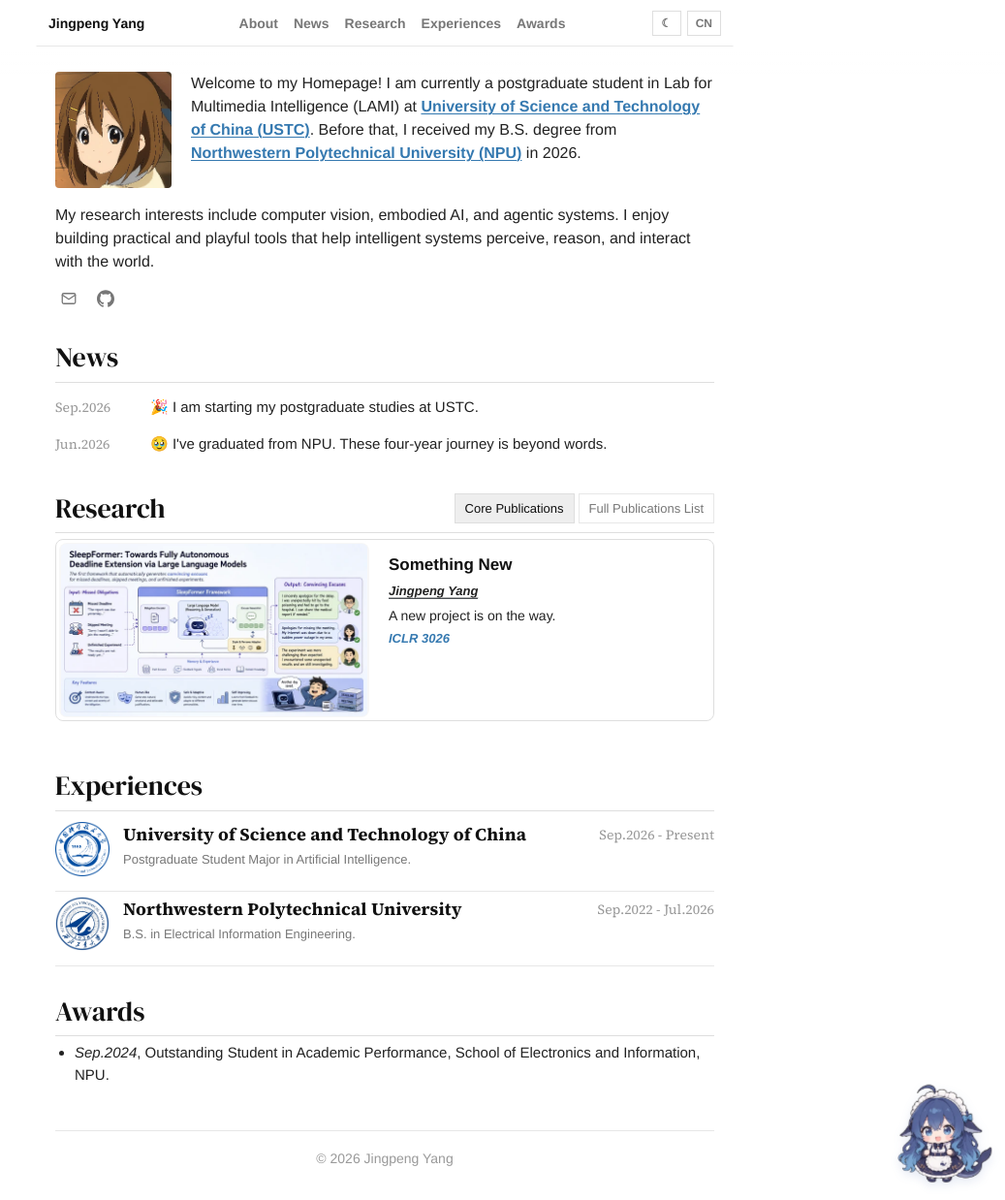
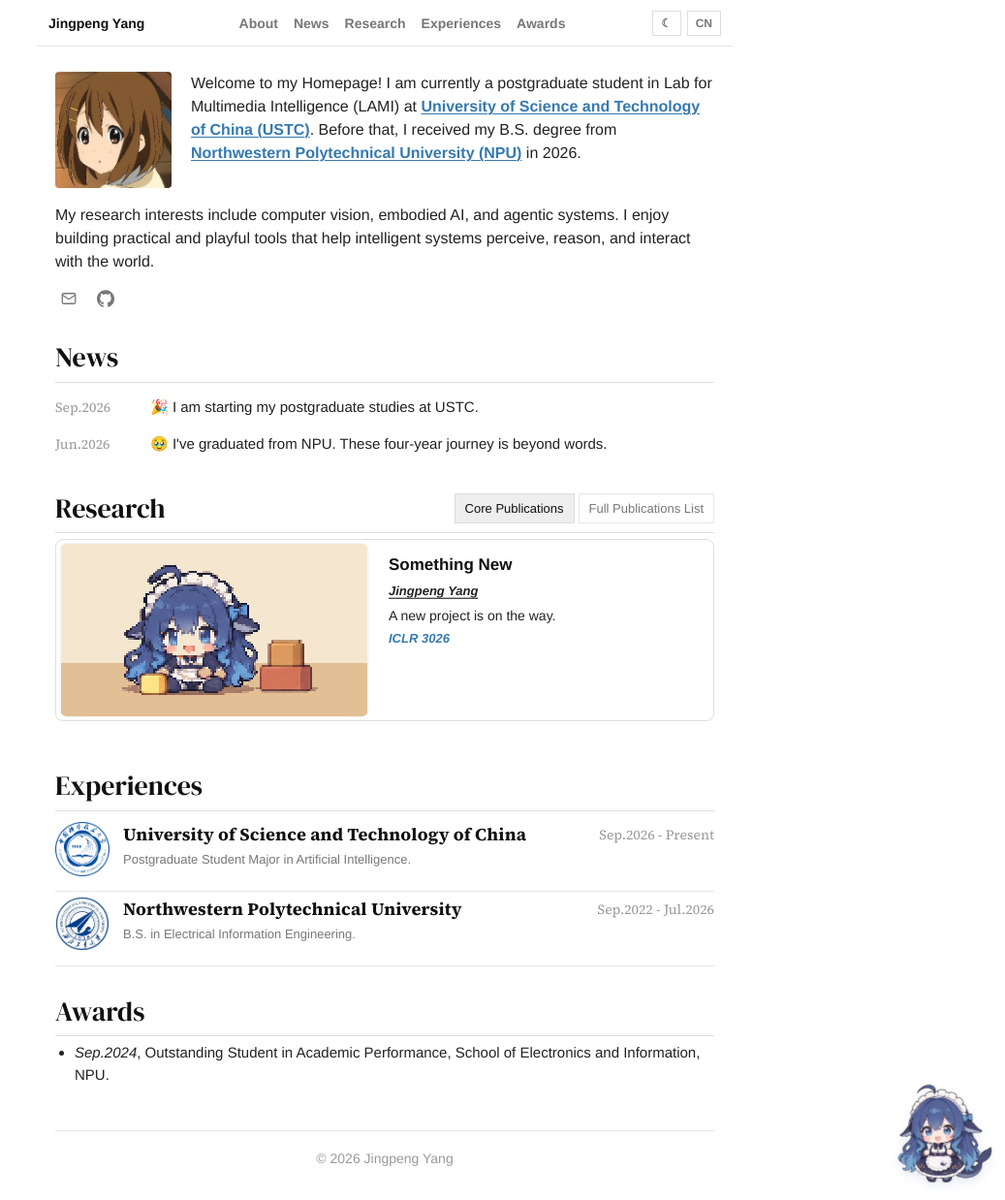
Before and after one commit to NANASUK3/NANASUK3.github.io, a Jekyll site: the page built from _pages/about.md, in a window 1280 px wide and 1238 px high. Shown: the whole window at 97% size, without its empty margins (243-1280 px from the left). Built offline with Jekyll 4.4.1, drawn with Linux system fonts in a browser that asks for light colours.

Commit message:
Add warm pixel-art DeepSeek building-block animation to Research

```diff
--- a/_data/publications.yml
+++ b/_data/publications.yml
@@ -10,7 +10,11 @@
     en: "ICLR 3026"
     zh: "ICLR 3026"
   venueType: insub
-  image: "images/sleep-640.webp"
+  image: "images/research-dpsk-blocks.gif"
+  imagePixelArt: true
+  imageAlt:
+    en: "Pixel-art DeepSeek girl plays with wooden building blocks in a warm, cozy scene."
+    zh: "暖色调像素风的 DeepSeek 娘正在搭木质积木。"
   links: {}
   highlights:
     en:
--- a/_layouts/home.html
+++ b/_layouts/home.html
@@ -11,7 +11,7 @@ layout: compress
     <link rel="preconnect" href="https://fonts.googleapis.com">
     <link rel="preconnect" href="https://fonts.gstatic.com" crossorigin>
     <link href="https://fonts.googleapis.com/css2?family=DM+Serif+Display&family=Source+Serif+4:ital,opsz,wght@0,8..60,400;0,8..60,700;1,8..60,400&display=swap" rel="stylesheet">
-    <link rel="stylesheet" href="{{ site.baseurl }}/assets/css/home-template.css?v=20261017-2">
+    <link rel="stylesheet" href="{{ site.baseurl }}/assets/css/home-template.css?v=20261017-3">
     <link rel="stylesheet" href="{{ site.baseurl }}/assets/css/milk-frog.css?v=20261016-1">
     {% include head/custom.html %}
   </head>
@@ -27,7 +27,7 @@ layout: compress
 
     {% include milk-frog-pet.html %}
 
-    <script src="{{ site.baseurl }}/assets/js/home-template.js?v=20261017-2" defer></script>
+    <script src="{{ site.baseurl }}/assets/js/home-template.js?v=20261017-3" defer></script>
     <script src="{{ site.baseurl }}/assets/js/something-new.js?v=20261016-1" defer></script>
     <script src="{{ site.baseurl }}/assets/js/milk-frog.js?v=20261011-frog1" defer></script>
     {% include scripts.html %}
--- a/assets/css/home-template.css
+++ b/assets/css/home-template.css
@@ -629,6 +629,10 @@ body.home-template a:focus-visible {
   padding: 12px 14px 12px 0;
 }
 
+.home-template .pub-media-rotator img.publication-pixel-art {
+  image-rendering: pixelated;
+}
+
 .home-template .publication-card__title {
   margin: 0 0 6px;
   color: var(--home-text-strong);
--- a/assets/js/home-template.js
+++ b/assets/js/home-template.js
@@ -130,7 +130,9 @@
     if (!publication.image) return '';
     var src = assetUrl(publication.image);
     return '<div class="pub-media-rotator" data-interval="4000">' +
-      '<img src="' + escapeHTML(src) + '" alt="" loading="lazy" decoding="async">' +
+      '<img src="' + escapeHTML(src) + '" alt="' + escapeHTML(localized(publication.imageAlt)) + '"' +
+      (publication.imagePixelArt ? ' class="publication-pixel-art" width="640" height="360"' : '') +
+      ' loading="lazy" decoding="async">' +
       '</div>';
   }
 
```
Also changed, not shown: images/research-dpsk-blocks.gif (added).
